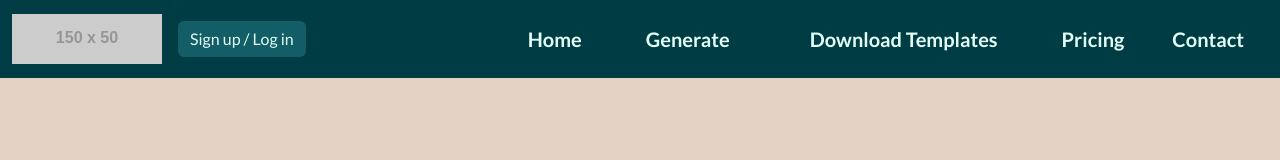
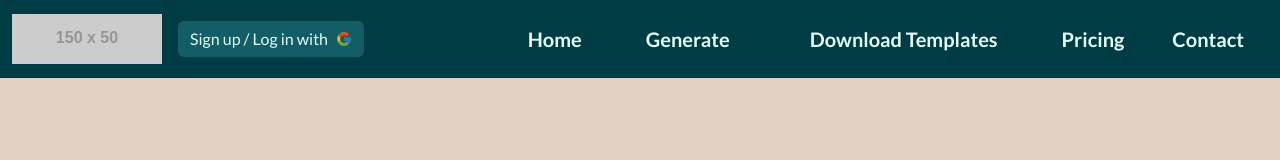
Before and after one commit to krishundre/invoiceji, a React (Create React App) app: page / in a window 1280 px wide. Shown: the top 160 px of the page. Built offline with nearby package versions, Linux system fonts and the light colour scheme; no server answers.

Commit message:
Added login and log out fuctionality

```diff
--- a/package.json
+++ b/package.json
@@ -15,6 +15,7 @@
     "@testing-library/user-event": "^13.5.0",
     "animate.css": "^4.1.1",
     "bootstrap": "^5.3.3",
+    "firebase": "^11.6.0",
     "framer-motion": "^11.11.1",
     "i": "^0.3.7",
     "react": "^18.3.1",
--- a/src/Components/Navbar.jsx
+++ b/src/Components/Navbar.jsx
@@ -1,78 +1,102 @@
-import React from 'react';
+import React, { useEffect, useState } from 'react';
 import 'bootstrap/dist/css/bootstrap.min.css';
 import './Navbar.css';
+import { FcGoogle } from "react-icons/fc";
+import { auth } from '../config/firebase'; // Import Firebase
+import { GoogleAuthProvider, signInWithPopup, signOut, onAuthStateChanged } from "firebase/auth";
 
 const Navbar = () => {
+  const [user, setUser] = useState(null);
+
+  // Listen for authentication state changes
+  useEffect(() => {
+    const unsubscribe = onAuthStateChanged(auth, (currentUser) => {
+      setUser(currentUser);
+    });
+    return () => unsubscribe();
+  }, []);
+
+  // Handle Google Sign-In with Popup
+  const handleGoogleLogin = async () => {
+    const provider = new GoogleAuthProvider();
+    try {
+      await signInWithPopup(auth, provider);
+    } catch (error) {
+      console.error("Google Sign-In failed:", error);
+    }
+  };
+
+  // Handle Logout
+  const handleLogout = async () => {
+    try {
+      await signOut(auth);
+      setUser(null);
+    } catch (error) {
+      console.error("Logout failed:", error);
+    }
+  };
+
   return (
     <nav className="navbar navbar-expand-lg navbar-dark">
       <div className="container-fluid">
         <a className="navbar-brand" href="/">
           <img src="https://via.placeholder.com/150x50?text=Invoiceji" alt="Invoiceji" className="logo invoiceji-logo" />
         </a>
-        <a type="button" className="btn btn-light sign_log_button" href='/signup'>
-          Sign up / Log in
-        </a>
+
+        <div className="d-flex align-items-center">
+          {user ? (
+            <>
+              <a className="btn btn-light sign_log_button d-flex align-items-center justify-content-center" href="/profile">
+                View Profile
+              </a>
+              <button className="btn btn-danger ms-2" onClick={handleLogout}>
+                Logout
+              </button>
+            </>
+          ) : (
+            <button className="btn btn-light sign_log_button d-flex align-items-center justify-content-center"
+              onClick={handleGoogleLogin}>
+              Sign up / Log in with <FcGoogle className='ms-2' />
+            </button>
+          )}
+        </div>
+
         <div className="d-flex align-items-center">
           <button className="navbar-toggler" type="button" data-bs-toggle="collapse" data-bs-target="#navbarNav"
             aria-controls="navbarNav" aria-expanded="false" aria-label="Toggle navigation">
-            <span className="navbar-toggler-icon "></span>
+            <span className="navbar-toggler-icon"></span>
           </button>
         </div>
+
         <div className="collapse navbar-collapse" id="navbarNav">
           <ul className="navbar-nav ms-auto">
             <li className="nav-item mx-auto my-2 mx-lg-3">
               <a className="nav-link fs-5 fw-bold" href="/">Home</a>
             </li>
             <li className="nav-item dropdown mx-auto my-2 rounded mx-lg-3 px-3">
-              <a className="nav-link fs-5 fw-bold" href="/" role="button" data-bs-toggle="dropdown"
-                aria-expanded="false">
+              <a className="nav-link fs-5 fw-bold" href="/" role="button" data-bs-toggle="dropdown" aria-expanded="false">
                 Generate
               </a>
               <ul className="dropdown-menu">
-                <li>
-                  <a className="dropdown-item text-center" href="/onlinebillpage">Online Bill Generator</a>
-                </li>
-                <li>
-                  <hr className="dropdown-divider" />
-                </li>
-                <li>
-                  <a className="dropdown-item text-center disabled opacity-75" href="/">Coming Soon</a>
-                </li>
+                <li><a className="dropdown-item text-center" href="/onlinebillpage">Online Bill Generator</a></li>
+                <li><hr className="dropdown-divider" /></li>
+                <li><a className="dropdown-item text-center disabled opacity-75" href="/">Coming Soon</a></li>
               </ul>
             </li>
             <li className="nav-item dropdown mx-auto my-2 rounded mx-lg-3 px-3">
-              <a className="nav-link fs-5 fw-bold" href="/" role="button" data-bs-toggle="dropdown"
-                aria-expanded="false">
+              <a className="nav-link fs-5 fw-bold" href="/" role="button" data-bs-toggle="dropdown" aria-expanded="false">
                 Download Templates
               </a>
               <ul className="dropdown-menu">
-                <li>
-                  <a className="dropdown-item text-center" href="/balanceheetpage">Balance Sheet</a>
-                </li>
-                <li>
-                  <hr className="dropdown-divider" />
-                </li>
-                <li>
-                  <a className="dropdown-item text-center" href="/profitlosspage">P&L Statement</a>
-                </li>
-                <li>
-                  <hr className="dropdown-divider" />
-                </li>
-                <li>
-                  <a className="dropdown-item text-center" href="/gstbillpage">GST Bill Format</a>
-                </li>
-                <li>
-                  <hr className="dropdown-divider" />
-                </li>
-                <li>
-                  <a className="dropdown-item text-center" href="/commercialinvoicepage">Commercial Invoice</a>
-                </li>
-                <li>
-                  <hr className="dropdown-divider" />
-                </li>
-                <li>
-                  <a className="dropdown-item text-center" href="/incomestatementpage">Income Statement</a>
-                </li>
+                <li><a className="dropdown-item text-center" href="/balanceheetpage">Balance Sheet</a></li>
+                <li><hr className="dropdown-divider" /></li>
+                <li><a className="dropdown-item text-center" href="/profitlosspage">P&L Statement</a></li>
+                <li><hr className="dropdown-divider" /></li>
+                <li><a className="dropdown-item text-center" href="/gstbillpage">GST Bill Format</a></li>
+                <li><hr className="dropdown-divider" /></li>
+                <li><a className="dropdown-item text-center" href="/commercialinvoicepage">Commercial Invoice</a></li>
+                <li><hr className="dropdown-divider" /></li>
+                <li><a className="dropdown-item text-center" href="/incomestatementpage">Income Statement</a></li>
               </ul>
             </li>
             <li className="nav-item mx-auto my-2 mx-lg-3">
--- /dev/null
+++ b/src/config/firebase.js
@@ -0,0 +1,22 @@
+
+
+// firebaseConfig.js
+import { initializeApp } from "firebase/app";
+import { getAuth } from "firebase/auth";
+
+// Your Firebase configuration
+const firebaseConfig = {
+    apiKey: "AIzaSyCdnhMQgx2mlhlHAoou4ml6MgkUm-bka1w",
+    authDomain: "billcraftr.firebaseapp.com",
+    projectId: "billcraftr",
+    storageBucket: "billcraftr.firebasestorage.app",
+    messagingSenderId: "888450246173",
+    appId: "1:888450246173:web:b2bce749c136a5873a88f4",
+    measurementId: "G-1MR6C28VQS"
+};
+
+// Initialize Firebase
+const app = initializeApp(firebaseConfig);
+const auth = getAuth(app);
+
+export { auth };
```
Also changed, not shown: 1 other file (tests, documents, lock files or other folders).
